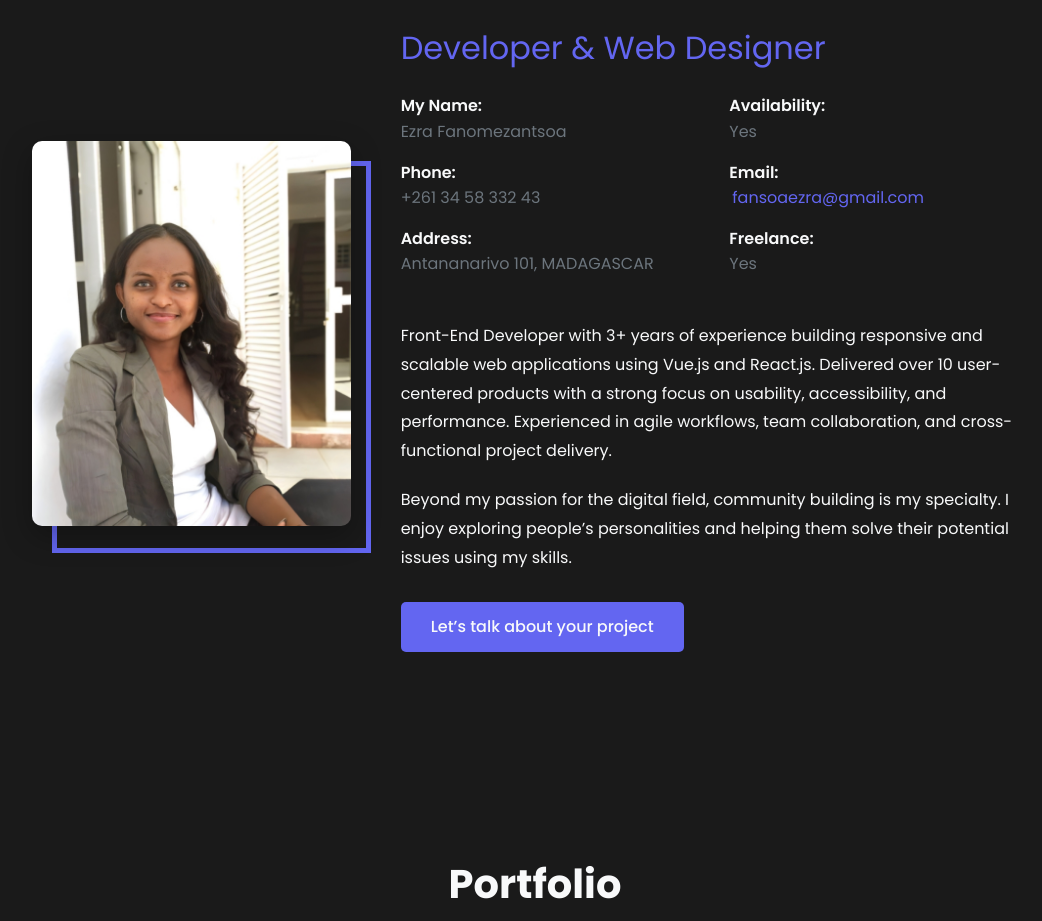
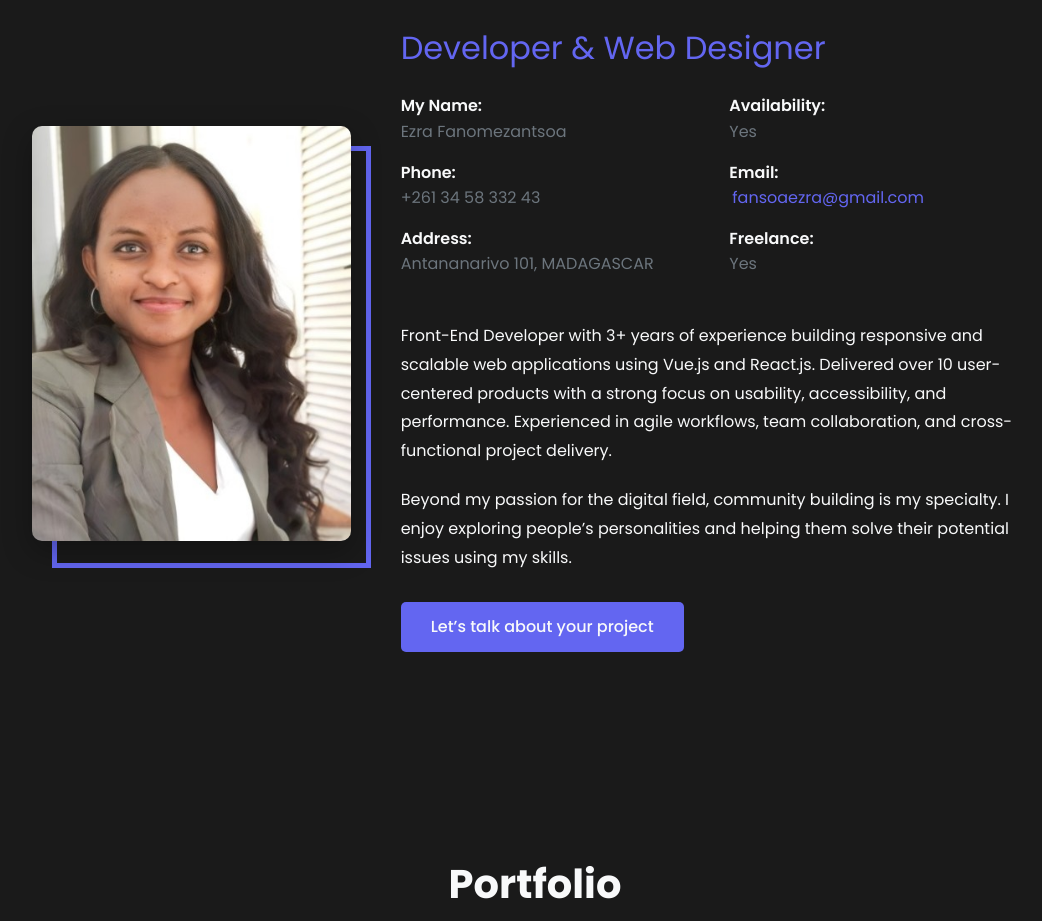
Before and after one commit to Ezdev2/ezdev2, a Vue app: page / in a window 1280 px wide. Shown: the part 1060-1981 px from the top of the page, without its empty margins (105-1147 px from the left). Built offline with nearby package versions, Linux system fonts and the light colour scheme.

Commit message:
update image

```diff
--- a/src/components/About.vue
+++ b/src/components/About.vue
@@ -7,7 +7,7 @@
 
       <div class="about-content">
         <div class="about-img">
-          <img src="/assets/img/portfolio/ez-profil.png" alt="Ezra Fanomezantsoa">
+          <img src="/assets/img/portfolio/ez-profil.jpg" alt="Ezra Fanomezantsoa">
         </div>
 
         <div class="about-info">
```
Also changed, not shown: public/assets/img/portfolio/ez-profil.jpg (added), 1 other file (tests, documents, lock files or other folders).
